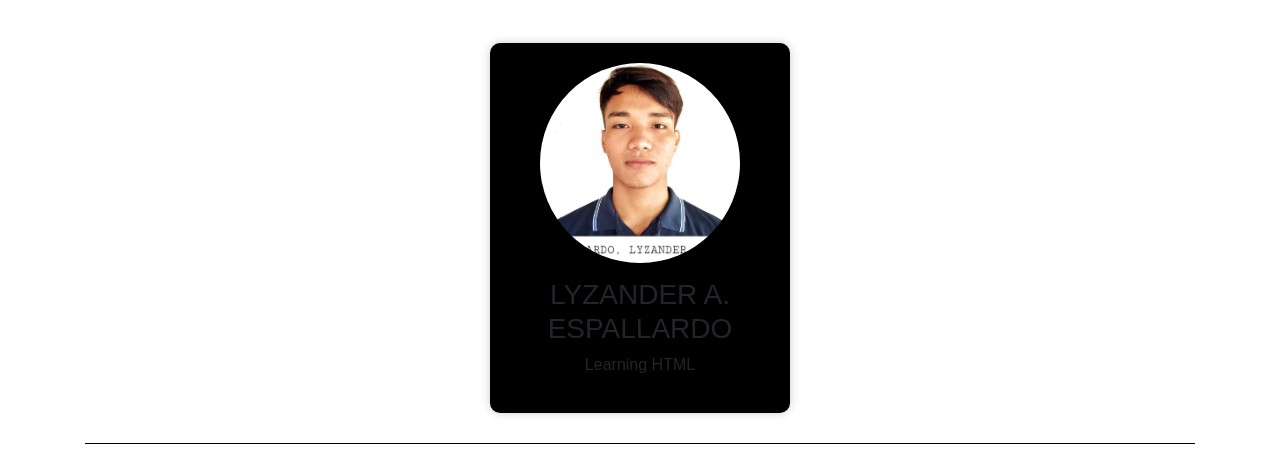
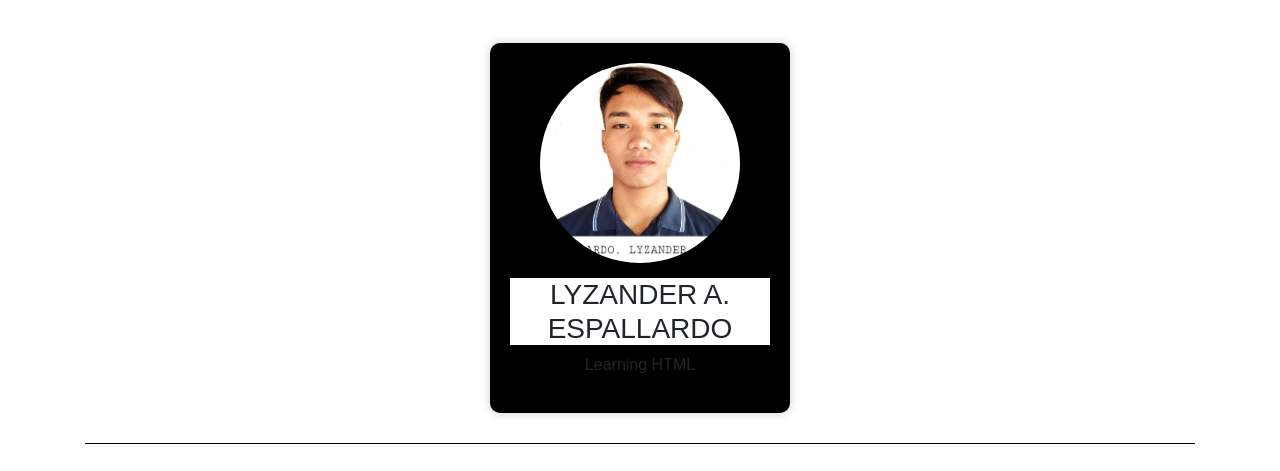
Before and after one commit to Lyzander-Espallardo123/activity-1, a plain HTML site: page index.html in a window 1280 px wide. Shown: the part 81-552 px from the top of the page. Drawn offline with nearby package versions, Linux system fonts and the light colour scheme.

Commit message:
Update index.html

```diff
--- a/index.html
+++ b/index.html
@@ -92,7 +92,7 @@
      <img src="lyzander.jpeg" alt="PROFILE PICTURE"">
     </div>
 
-    <h3>LYZANDER A. ESPALLARDO</h3>
+    <h3 style="background-color: white">LYZANDER A. ESPALLARDO</h3>
     <p>Learning HTML</p>
 
    </div>
```
